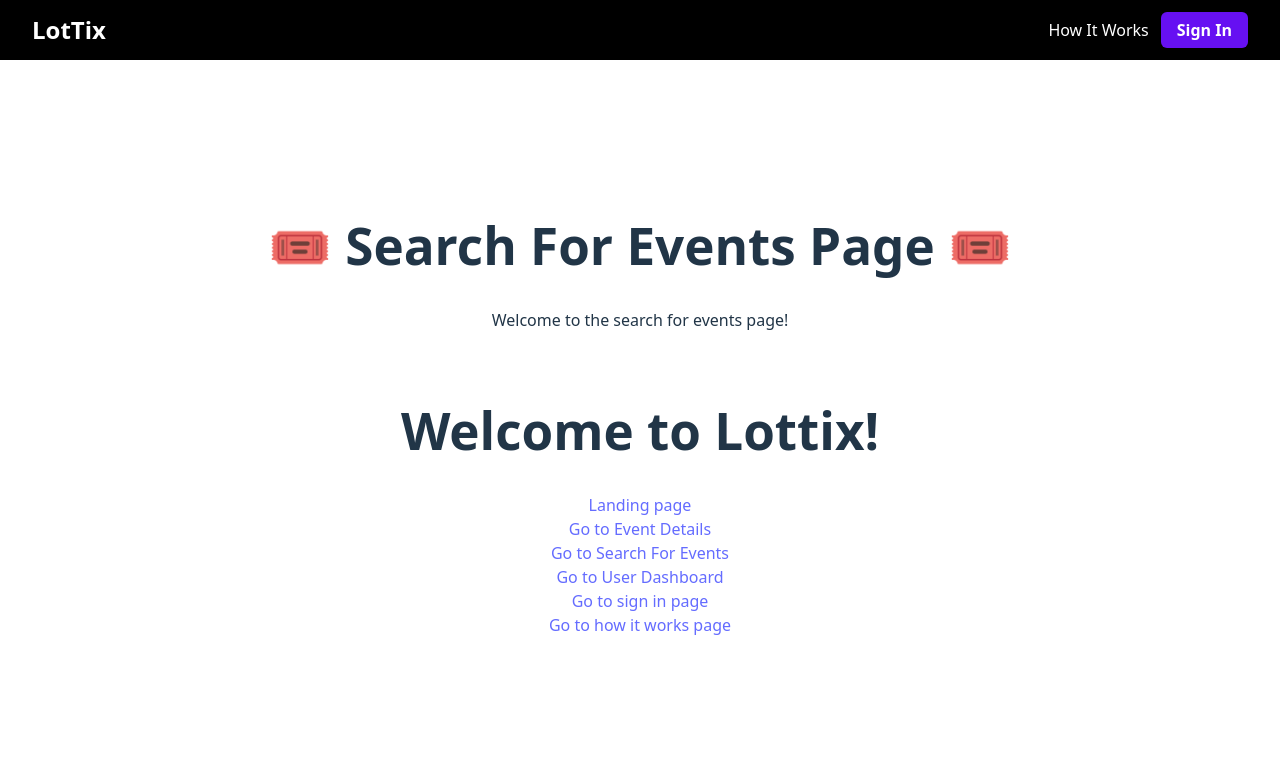
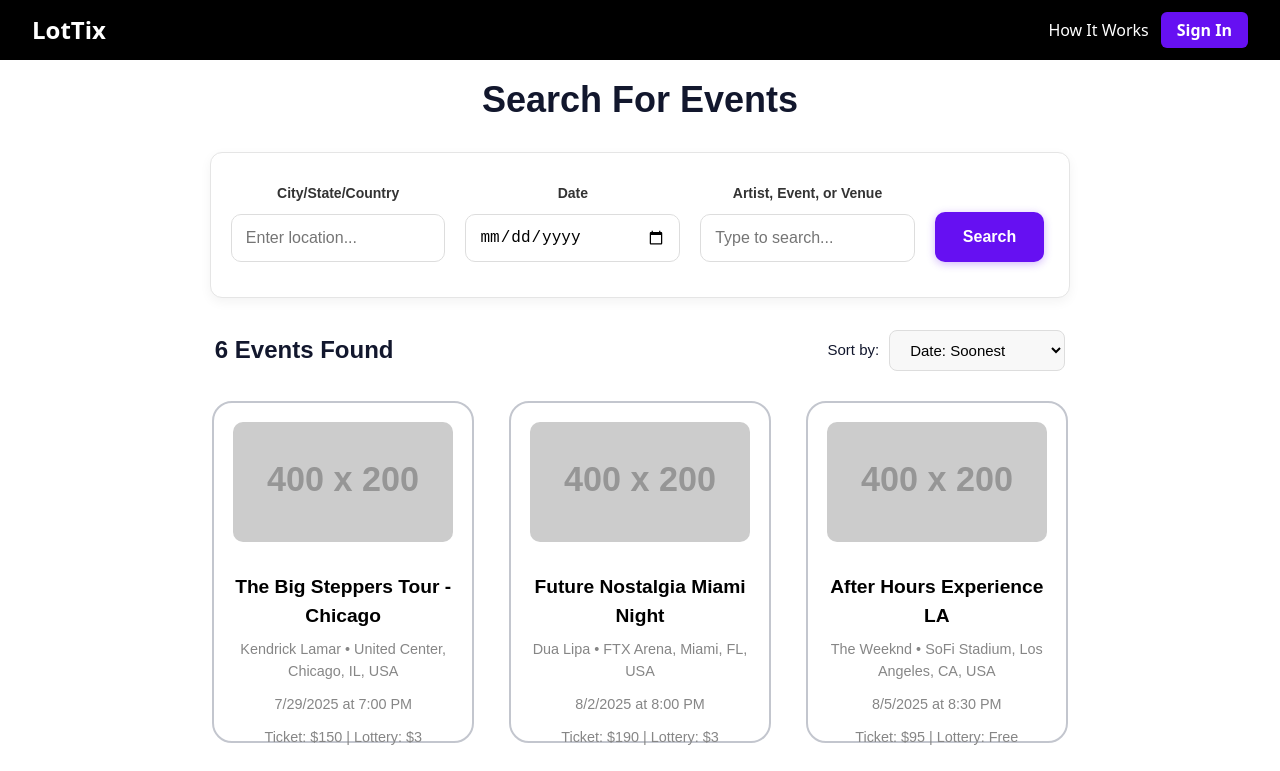
Before and after one commit to 0xBenj/LotTix, a React (Vite) app in the folder lottix-app/: page /search-for-events in a window 1280 px wide. Shown: the top 771 px of the page. Built offline with nearby package versions, Linux system fonts and the light colour scheme.

Commit message:
Fix #47: Implement timezone-aware search functionality - Fix date comparison to work correctly with ISO date strings - Update component to use concert events data directly from concertData - Integrate with updated ConcertCard component - Ensure compatibility with timezone differences in date display

```diff
--- a/lottix-app/src/pages/SearchForEventsPage.tsx
+++ b/lottix-app/src/pages/SearchForEventsPage.tsx
@@ -1,12 +1,308 @@
-import React from 'react';
+import React, { useState, useEffect } from 'react';
+import { useNavigate } from 'react-router-dom';
+import ConcertCard from '../components/ConcertCard';
+import { ConcertEvent, concertEvents } from '../data/concertData';
 
-const SearchForEventsPage: React.FC = () =>{
-    return (
-        <div style={{ textAlign: "center", padding: "20px" }}>
-        <h1>🎟️ Search For Events Page 🎟️</h1>
-        <p>Welcome to the search for events page!</p>
+const SearchForEventsPage: React.FC = () => {
+  const navigate = useNavigate();
+  const [location, setLocation] = useState('');
+  const [date, setDate] = useState('');
+  const [artist, setArtist] = useState('');
+  const [sortBy, setSortBy] = useState('Date: Soonest');
+
+  // Use the concert events from the data file
+  const [filteredEvents, setFilteredEvents] = useState<ConcertEvent[]>(concertEvents);
+
+  // Helper function to format a UTC date string to a local date string in YYYY-MM-DD format
+  const formatToLocalDateString = (utcDateString: string): string => {
+    const date = new Date(utcDateString);
+    return date.toLocaleDateString('en-CA'); // en-CA gives YYYY-MM-DD format
+  };
+
+  const handleSearch = (e: React.FormEvent) => {
+    e.preventDefault();
+
+    const filtered = concertEvents.filter(event => {
+      const locationMatch = !location ||
+        event.city.toLowerCase().includes(location.toLowerCase()) ||
+        (event.state && event.state.toLowerCase().includes(location.toLowerCase())) ||
+        event.country.toLowerCase().includes(location.toLowerCase());
+
+      // Convert event date to local date string for comparison
+      let dateMatch = true;
+      if (date) {
+        const localEventDate = formatToLocalDateString(event.concertDate);
+        dateMatch = localEventDate === date;
+      }
+
+      const artistMatch = !artist ||
+        event.artistName.toLowerCase().includes(artist.toLowerCase()) ||
+        event.concertName.toLowerCase().includes(artist.toLowerCase()) ||
+        event.venueName.toLowerCase().includes(artist.toLowerCase());
+
+      return locationMatch && dateMatch && artistMatch;
+    });
+
+    setFilteredEvents(filtered);
+    // Apply sorting right after filtering
+    applySorting(filtered, sortBy);
+  };
+
+  // New helper function to apply sorting to events
+  const applySorting = (events: ConcertEvent[], sortType: string) => {
+    const sortedEvents = [...events];
+
+    switch(sortType) {
+      case 'Date: Soonest':
+        sortedEvents.sort((a, b) => new Date(a.concertDate).getTime() - new Date(b.concertDate).getTime());
+        break;
+      case 'Price: Low to High':
+        sortedEvents.sort((a, b) => {
+          const priceA = typeof a.entryPrice === 'string' ? 0 : a.entryPrice;
+          const priceB = typeof b.entryPrice === 'string' ? 0 : b.entryPrice;
+          return priceA - priceB;
+        });
+        break;
+      case 'Odds: Best':
+        // Sort by ratio of entries sold to max entries (smaller ratio = better odds)
+        sortedEvents.sort((a, b) =>
+          (a.entriesSold / a.maxEntries) - (b.entriesSold / b.maxEntries)
+        );
+        break;
+    }
+
+    setFilteredEvents(sortedEvents);
+  };
+
+  const handleSortChange = (e: React.ChangeEvent<HTMLSelectElement>) => {
+    const value = e.target.value;
+    setSortBy(value);
+    applySorting(filteredEvents, value);
+  };
+
+  // Initialize with sorted data
+  useEffect(() => {
+    applySorting(concertEvents, sortBy);
+  }, []);
+
+  const handleEnterClick = (eventId: number): void => {
+    navigate(`/event-details/${eventId}`);
+  };
+
+  return (
+    <div style={styles.container}>
+      <h1 style={styles.pageTitle}>Search For Events</h1>
+
+      {/* Search Form */}
+      <div style={styles.searchForm}>
+        <form onSubmit={handleSearch}>
+          <div style={styles.searchFormRow}>
+            <div style={styles.searchFormField}>
+              <label style={styles.label}>City/State/Country</label>
+              <input
+                type="text"
+                placeholder="Enter location..."
+                style={styles.input}
+                value={location}
+                onChange={(e) => setLocation(e.target.value)}
+              />
+            </div>
+            <div style={styles.searchFormField}>
+              <label style={styles.label}>Date</label>
+              <input
+                type="date"
+                style={styles.dateInput}
+                value={date}
+                onChange={(e) => setDate(e.target.value)}
+              />
+            </div>
+            <div style={styles.searchFormField}>
+              <label style={styles.label}>Artist, Event, or Venue</label>
+              <input
+                type="text"
+                placeholder="Type to search..."
+                style={styles.input}
+                value={artist}
+                onChange={(e) => setArtist(e.target.value)}
+              />
+            </div>
+            <div style={styles.searchButtonContainer}>
+              <button
+                type="submit"
+                style={styles.searchButton}
+              >
+                Search
+              </button>
+            </div>
+          </div>
+        </form>
       </div>
-    )
-}
+
+      {/* Results Header */}
+      <div style={styles.resultsHeader}>
+        <h2 style={styles.resultsCount}>{filteredEvents.length} Events Found</h2>
+        <div style={styles.sortContainer}>
+          <span>Sort by:</span>
+          <select
+            style={styles.sortSelect}
+            value={sortBy}
+            onChange={handleSortChange}
+          >
+            <option>Date: Soonest</option>
+            <option>Price: Low to High</option>
+            <option>Odds: Best</option>
+          </select>
+        </div>
+      </div>
+
+      {/* Events Grid using ConcertCard component */}
+      <div style={styles.eventsGrid}>
+        {filteredEvents.map((event) => (
+          <div key={event.concertID} style={styles.cardWrapper}>
+            <ConcertCard
+              concert={event}
+              onEnterClick={() => handleEnterClick(event.concertID)}
+            />
+          </div>
+        ))}
+      </div>
+    </div>
+  );
+};
+
+// Styles object
+const styles = {
+  container: {
+    maxWidth: '1200px',
+    margin: '0 auto',
+    padding: '24px',
+    fontFamily: 'Poppins, sans-serif',
+    color: '#12172D',
+    boxSizing: 'border-box' as const, // Include padding in width calculation
+    width: '100%', // Ensure it takes the full available width
+  },
+  pageTitle: {
+    fontFamily: 'Epilogue, sans-serif',
+    fontSize: '36px',
+    fontWeight: 700,
+    textAlign: 'center' as const,
+    marginBottom: '32px',
+  },
+  searchForm: {
+    backgroundColor: 'white',
+    border: '1px solid #e5e5e5',
+    borderRadius: '12px',
+    padding: '30px 20px', // Reduced side padding for smaller screens
+    marginBottom: '32px',
+    boxShadow: '0 4px 12px rgba(0, 0, 0, 0.05)',
+    width: '100%', // Ensure it doesn't exceed container width
+    boxSizing: 'border-box' as const, // Include padding in width calculation
+    overflow: 'hidden', // Prevent content from overflowing
+  },
+  searchFormRow: {
+    display: 'flex',
+    gap: '20px', // Reduced from 40px to prevent overflow
+    rowGap: '25px',
+    alignItems: 'flex-end',
+    flexWrap: 'wrap' as const,
+    width: '100%', // Ensure row takes full width
+  },
+  searchFormField: {
+    flex: '1 1 200px', // Grow, shrink, and base width
+    minWidth: '150px', // Reduced from 200px to fit better on small screens
+    maxWidth: '100%', // Prevent overflow
+    marginBottom: '5px',
+  },
+  label: {
+    display: 'block',
+    marginBottom: '10px',
+    fontWeight: 600,
+    fontSize: '14px',
+    color: '#333',
+  },
+  input: {
+    width: '100%',
+    padding: '14px',
+    border: '1px solid #ddd',
+    borderRadius: '10px',
+    fontSize: '16px',
+    transition: 'border-color 0.2s, box-shadow 0.2s',
+    outline: 'none',
+    boxSizing: 'border-box' as const, // Include padding in width calculation
+  },
+  dateInput: {
+    width: '100%',
+    padding: '13px',
+    border: '1px solid #ddd',
+    borderRadius: '10px',
+    fontSize: '16px',
+    transition: 'border-color 0.2s, box-shadow 0.2s',
+    outline: 'none',
+    cursor: 'pointer',
+    boxSizing: 'border-box' as const, // Include padding in width calculation
+  },
+  searchButtonContainer: {
+    display: 'flex',
+    alignItems: 'flex-end',
+    marginRight: '5px', // Ensure the button has the same spacing when wrapped
+    flex: '0 0 auto', // Don't grow or shrink; use only the space needed
+  },
+  searchButton: {
+    backgroundColor: '#6610F2',
+    color: 'white',
+    border: 'none',
+    borderRadius: '10px',
+    padding: '14px 28px',
+    fontSize: '16px',
+    fontWeight: 600,
+    cursor: 'pointer',
+    transition: 'background-color 0.2s, transform 0.1s',
+    boxShadow: '0 2px 8px rgba(102, 16, 242, 0.3)',
+    height: '50px',
+    marginBottom: '5px',
+    whiteSpace: 'nowrap' as const,
+  },
+  resultsHeader: {
+    display: 'flex',
+    justifyContent: 'space-between',
+    alignItems: 'center',
+    marginBottom: '30px',
+    flexWrap: 'wrap' as const,
+    padding: '0 5px',
+  },
+  resultsCount: {
+    fontSize: '24px',
+    fontWeight: 700,
+    margin: 0,
+    color: '#12172D',
+  },
+  sortContainer: {
+    display: 'flex',
+    alignItems: 'center',
+    gap: '10px',
+    fontSize: '15px',
+  },
+  sortSelect: {
+    padding: '10px 16px',
+    border: '1px solid #ddd',
+    borderRadius: '8px',
+    fontSize: '15px',
+    fontWeight: 500,
+    outline: 'none',
+    cursor: 'pointer',
+    backgroundColor: '#f8f8f8',
+  },
+  eventsGrid: {
+    display: 'grid',
+    gridTemplateColumns: 'repeat(auto-fill, minmax(250px, 1fr))',
+    gap: '30px',
+    justifyItems: 'center',
+  },
+  cardWrapper: {
+    width: '100%',
+    display: 'flex',
+    justifyContent: 'center',
+  }
+};
 
 export default SearchForEventsPage;
```
